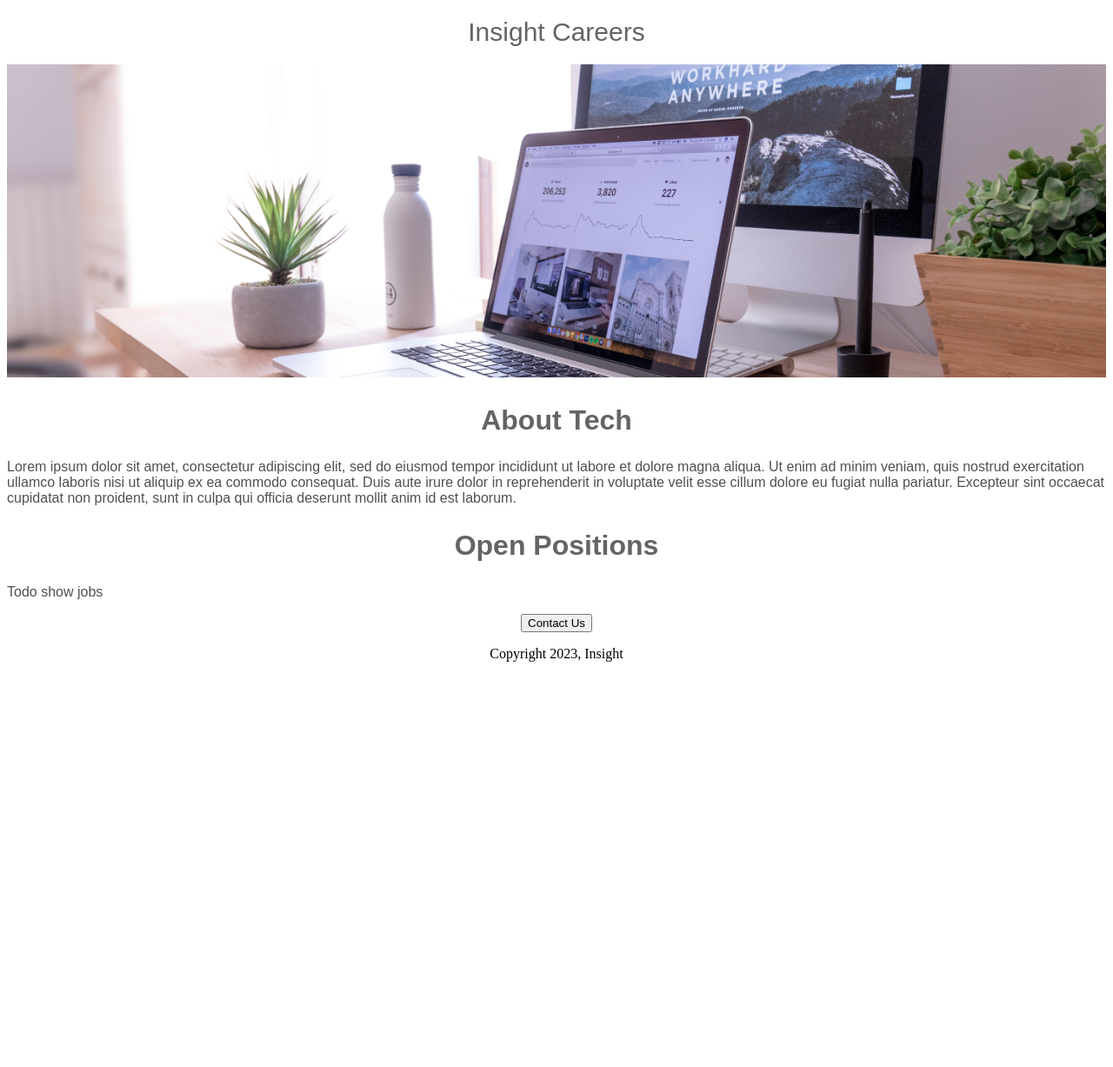
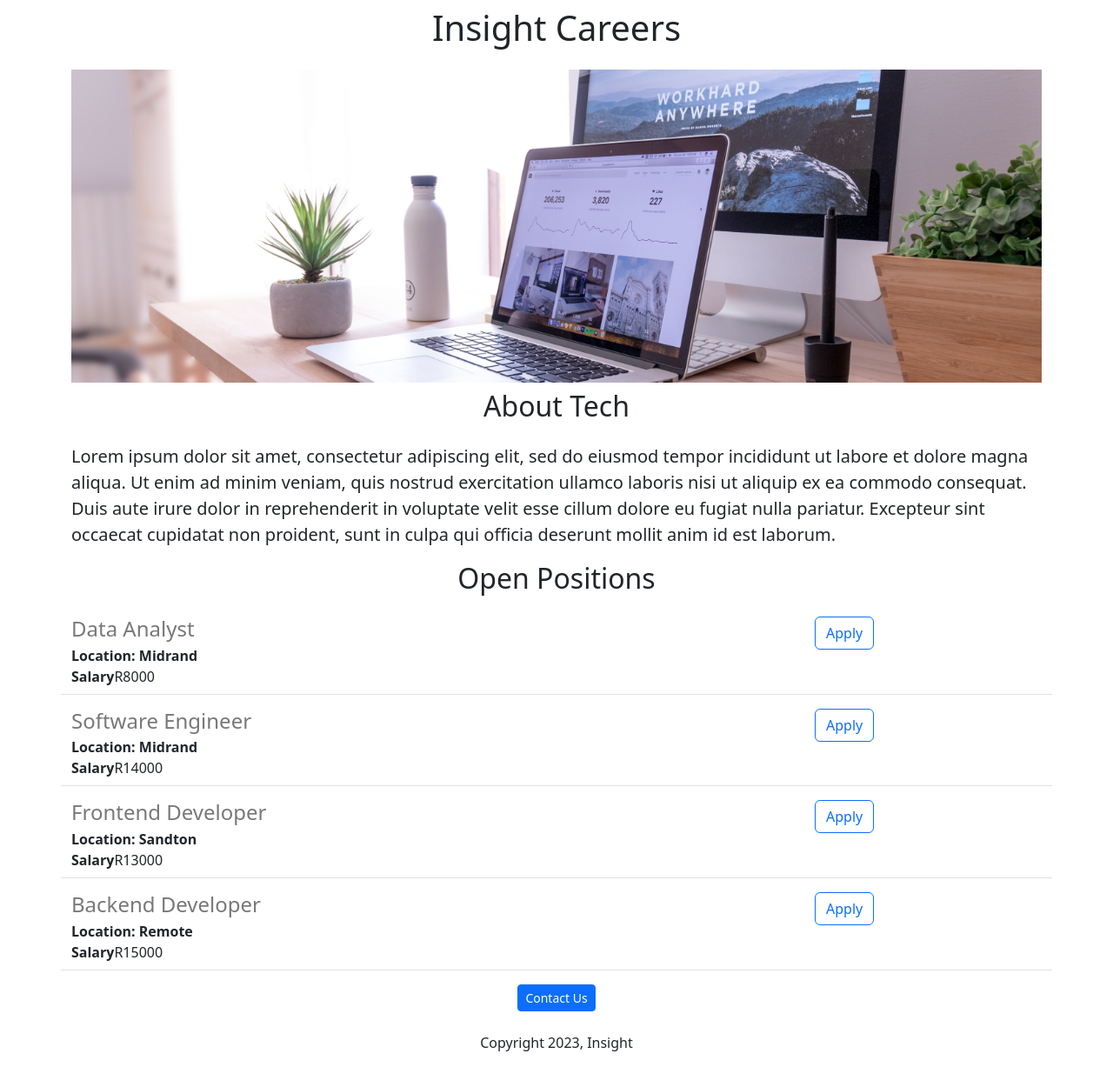
Before and after one commit to ghosthubg/tech-careers-website, a Flask app: page / in a window 1280 px wide. Shown: the whole page at 87% size. Before the commit the page ends 761 px from the top, so only its background shows below. Run offline with Flask 3, Linux system fonts and the light colour scheme.

Commit message:
Added Dynamic Data and Api route

```diff
--- a/app.py
+++ b/app.py
@@ -1,14 +1,44 @@
 #import flask
-from flask import  Flask, render_template
+from flask import Flask, render_template, jsonify
 
 app = Flask(__name__)
 
+JOBS = [
+  {
+    'id': 1,
+    'title': 'Data Analyst',
+    'location': 'Midrand',
+    'salary': 'R8000',
+  },
+  {
+    'id': 2,
+    'title': 'Software Engineer',
+    'location': 'Midrand',
+    'salary': 'R14000',
+  },
+  {
+    'id': 3,
+    'title': 'Frontend Developer',
+    'location': 'Sandton',
+    'salary': 'R13000',
+  },
+  {
+    'id': 4,
+    'title': 'Backend Developer',
+    'location': 'Remote',
+    'salary': 'R15000',
+  },
+]
 
 
 @app.route("/")
 def hello_world():
-  return render_template('home.html')
+  return render_template('home.html', jobs=JOBS)
 
+
+@app.route("/api/jobs")
+def list_jobs():
+  return jsonify(JOBS)
 
 
 #check if running as python script
--- a/templates/home.html
+++ b/templates/home.html
@@ -1,52 +1,35 @@
 <!DOCTYPE html>
 <html>
   <head>
+      <meta charset="utf-8">
+      <meta name="viewport" content="width=device-width, initial-scale=1">
+      <link href="https://cdn.jsdelivr.net/npm/bootstrap@5.3.0/dist/css/bootstrap.min.css" rel="stylesheet" integrity="sha384-9ndCyUaIbzAi2FUVXJi0CjmCapSmO7SnpJef0486qhLnuZ2cdeRhO02iuK6FUUVM" crossorigin="anonymous">
+
       <title>insight careers</title>
       <style>
-        h1{
-          font-size:30px;
-          font-family:sans-serif;
-          font-weight:normal;
-          color:rgb(100,100,100);
-          text-align:center;
-        }
         #banner{
+          height:360px;
           width: 100%;
-          height:360px;
           object-fit:cover;
-
         }
 
-        h2{
-          font-family:sans-serif;
-          font-size:32px;
-          color:rgb(100,100,100);
-          text-align:center;
-          font: weight normal;;
-        }
-
-        .body-text{
-          font-family:sans-serif;
-          color:rgb(80,80,80)
-        }
-
-        #container{
-          max: width 720px;
-          margin: 0 auto 0 auto;
-        }
       </style>
   </head>
   <body>
-    <div id = "container">
-        <h1>Insight Careers</h1>
-        <img id="banner" src="https://tech-careers-website--ghosthubg.repl.co/static/img-website.jpg" height="320">
-        <h2>About Tech</h2>
-        <p class="body-text">Lorem ipsum dolor sit amet, consectetur adipiscing elit, sed do eiusmod tempor incididunt ut labore et dolore magna aliqua. Ut enim ad minim veniam, quis nostrud exercitation ullamco laboris nisi ut aliquip ex ea commodo consequat. Duis aute irure dolor in reprehenderit in voluptate velit esse cillum dolore eu fugiat nulla pariatur. Excepteur sint occaecat cupidatat non proident, sunt in culpa qui officia deserunt mollit anim id est laborum.</p>
-        <h2>Open Positions</h2>
-        <p class="body-text">Todo show jobs</p>
-        <div style="text-align:center;">
-        <button>Contact Us</button>
-          <p>Copyright 2023, Insight</p>
+    <div class="container">
+        <h1 class="text-center mt-2 mb-4">Insight Careers</h1>
+        <img class="img-fluid" id="banner" src="https://tech-careers-website--ghosthubg.repl.co/static/img-website.jpg" height="320">
+        <h2 class="text-center mt-2 mb-4">About Tech</h2>
+        <p class="lead">Lorem ipsum dolor sit amet, consectetur adipiscing elit, sed do eiusmod tempor incididunt ut labore et dolore magna aliqua. Ut enim ad minim veniam, quis nostrud exercitation ullamco laboris nisi ut aliquip ex ea commodo consequat. Duis aute irure dolor in reprehenderit in voluptate velit esse cillum dolore eu fugiat nulla pariatur. Excepteur sint occaecat cupidatat non proident, sunt in culpa qui officia deserunt mollit anim id est laborum.</p>
+        <h2 class="text-center mt-2 mb-4">Open Positions</h2>
+        <div>
+          {% for job in jobs %}
+            {% include 'jobitem.html' %}
+          {% endfor %}
+        </div>
+        <div class="text-center">
+        <button class="btn btn-primary btn-sm">Contact Us</button>
+          <p class="mt-4">Copyright 2023, Insight</p>
       </div>
   </body>
 </html>
--- /dev/null
+++ b/templates/jobitem.html
@@ -0,0 +1,18 @@
+<div class="border-bottom row" style="margin-bottom:16px;padding-bottom:8px;">
+  <div class="col-9">
+  <h4
+    style="color:rgb(120,120,120); margin-bottom:4px; ">
+    {{job['title']}}
+  </h4>
+  <div><b>Location: {{job['location']}}</b>
+  </div>
+  {% if 'salary' in job%}
+  <div>
+    <b>Salary</b>{{job['salary']}}
+  </div>
+  {% endif %}
+  </div>
+  <div class="col-3">
+  <button type="button" class="btn btn-outline-primary">Apply</button>
+  </div>
+</div>
```
